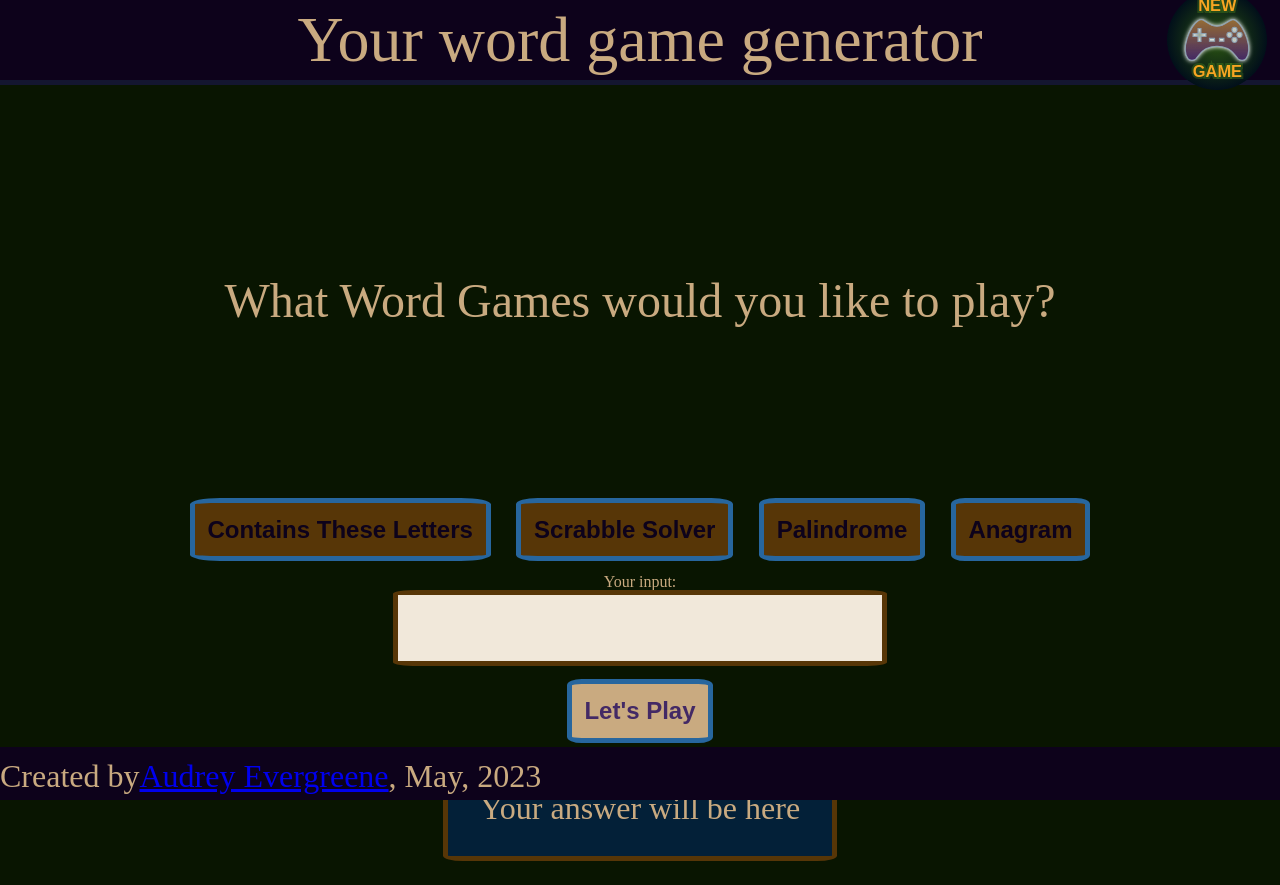
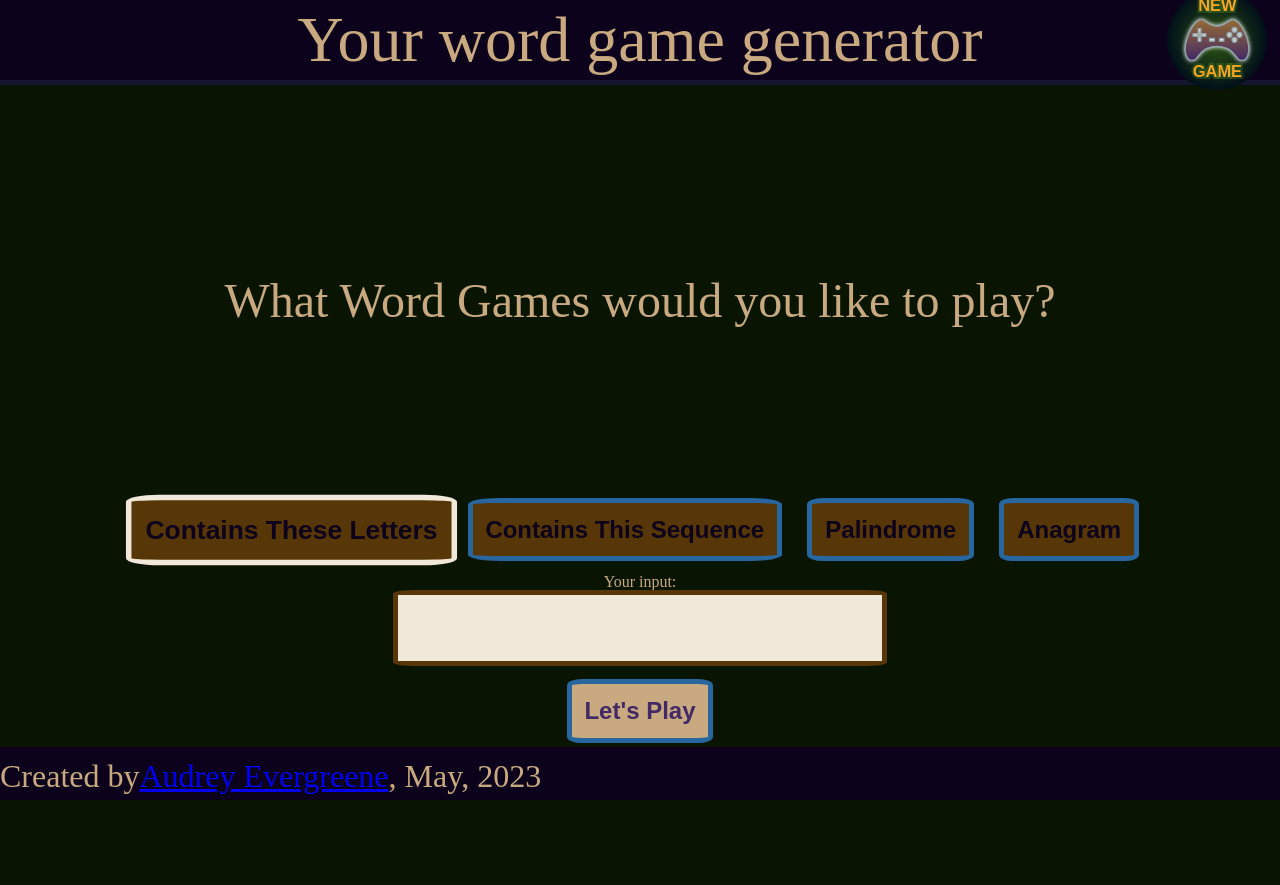
Before and after one commit to LadyAudrey/HowtoWordGames, a React app: page / in a window 1280 px wide. Both pictures are taken after a click on the button "Contains These Letters". Built offline with nearby package versions, Linux system fonts and the light colour scheme; the HTML template or start-up script is replaced by a standard one.

Commit message:
updating javascript and html logics

```diff
--- a/src/components/ButtonContainer.css
+++ b/src/components/ButtonContainer.css
@@ -6,3 +6,8 @@
     align-items: center;
     padding-top: 10rem;
   }
+
+.active-button {
+  transform: scale(1.1);
+  border-color: var(--lightest-tan);
+}
--- a/src/components/ButtonContainer.jsx
+++ b/src/components/ButtonContainer.jsx
@@ -1,38 +1,58 @@
 import React from "react";
 import "./ButtonContainer.css";
+import { containsLetters } from "../utils/ContainsLetters";
 
 export default function ButtonContainer(props) {
+  const { setButtonSelection, buttonSelection, setSelectionMade } = props;
   return (
     <div id="game-buttons">
       <button
         onClick={() => {
-          props.setButtonSelection("containsLetters");
+          setButtonSelection("containsLetters");
+          setSelectionMade(true);
         }}
-        className="WGbutton"
+        className={
+          buttonSelection === "containsLetters"
+            ? "WGbutton active-button"
+            : "WGbutton"
+        }
       >
         Contains These Letters
       </button>
       <button
         onClick={() => {
-          props.setButtonSelection("containsString");
+          setButtonSelection("containsString");
+          setSelectionMade(true);
         }}
-        className="WGbutton"
+        className={
+          buttonSelection === "containsString"
+            ? "WGbutton active-button"
+            : "WGbutton"
+        }
       >
-        Scrabble Solver
+        Contains This Sequence
       </button>
       <button
         onClick={() => {
-          props.setButtonSelection("palindrome");
+          setButtonSelection("palindrome");
+          setSelectionMade(true);
         }}
-        className="WGbutton"
+        className={
+          buttonSelection === "palindrome"
+            ? "WGbutton active-button"
+            : "WGbutton"
+        }
       >
         Palindrome
       </button>
       <button
         onClick={() => {
-          props.setButtonSelection("anagram");
+          setButtonSelection("anagram");
+          setSelectionMade(true);
         }}
-        className="WGbutton"
+        className={
+          buttonSelection === "anagram" ? "WGbutton active-button" : "WGbutton"
+        }
       >
         Anagram
       </button>
--- a/src/components/Header.jsx
+++ b/src/components/Header.jsx
@@ -5,7 +5,15 @@ export default function Header() {
   return (
     <div className="header-container">
       <h1 id="opening-tag"> Your word game generator</h1>
-      <img id="header-restart" className="new-game" src="/gamepad.svg" />
+      <img
+        onClick={() => {
+          setButtonSelection(null);
+          setSelectionMade(false);
+        }}
+        id="header-restart"
+        className="new-game"
+        src="/gamepad.svg"
+      />
     </div>
   );
 }
--- a/src/components/Main.jsx
+++ b/src/components/Main.jsx
@@ -1,37 +1,31 @@
 import { useState } from "react";
 import "./Main.css";
-import { containsLetters } from "../utils/ContainsLetters";
-import { containsString } from "../utils/ContainsString";
-import { palindrome } from "../utils/Palindrome";
-import { anagram } from "../utils/Anagram";
 import ButtonContainer from "./ButtonContainer";
 import WordInput from "./WordInput";
 import Output from "./Output";
 
 export default function Main() {
-  const wordList = [
-    "AARDWOLVES",
-    "ABEL",
-    "AARGH",
-    "ACT",
-    "BALE",
-    "BOOK",
-    "BOOKKEEPER",
-    "BRR",
-    "KAYAK",
-    "NOON",
-    "ROTATOR",
-  ];
   const [buttonSelection, setButtonSelection] = useState("");
-  const [output, setOutput] = useState("Your answer will be here");
+  const [output, setOutput] = useState(["Your answer will be here"]);
+  const [selectionMade, setSelectionMade] = useState(false);
+  const [inputGiven, setInputGiven] = useState(false);
+
   return (
-    <>
-      <main className="main-body">
-        <h2>What Word Games would you like to play?</h2>
-        <ButtonContainer setButtonSelection={setButtonSelection} />
-        <WordInput setOutput={setOutput} buttonSelection={buttonSelection} />
-        <Output output={output} />
-      </main>
-    </>
+    <main className="main-body">
+      <h2>What Word Games would you like to play?</h2>
+      <ButtonContainer
+        setButtonSelection={setButtonSelection}
+        buttonSelection={buttonSelection}
+        setSelectionMade={setSelectionMade}
+      />
+      {selectionMade && (
+        <WordInput
+          setOutput={setOutput}
+          buttonSelection={buttonSelection}
+          setInputGiven={setInputGiven}
+        />
+      )}
+      {selectionMade && inputGiven && <Output output={output} />}
+    </main>
   );
 }
--- a/src/components/Output.css
+++ b/src/components/Output.css
@@ -4,4 +4,7 @@
     padding: 2rem;
     border: var(--dark-tan) 5px solid;
     border-radius: 5%;
+    /* let's add grid for formatting */
+    display: grid;
+    grid-template-columns: repeat(4, 1fr);
 }
--- a/src/components/Output.jsx
+++ b/src/components/Output.jsx
@@ -1,9 +1,13 @@
 import "./Output.css";
 
 export default function Output(props) {
+  const { output } = props;
+  console.log("output ", output[0]);
   return (
     <div id="print">
-      {props.output}
+      {output.map((value, index) => {
+        return <div key={`output-key-${index}`}>{value}</div>;
+      })}
     </div>
   );
 }
--- a/src/components/WordInput.jsx
+++ b/src/components/WordInput.jsx
@@ -1,5 +1,5 @@
 import "./WordInput.css";
-import { useState } from "react";
+import { useState, useEffect } from "react";
 
 import { containsLetters } from "../utils/ContainsLetters";
 import { containsString } from "../utils/ContainsString";
@@ -7,12 +7,46 @@ import { palindrome } from "../utils/Palindrome";
 import { anagram } from "../utils/Anagram";
 
 export default function WordInput(props) {
-  let inputValue = "";
+  const { setOutput, buttonSelection } = props;
+  const [inputValue, setInputValue] = useState("");
+  const [text, setText] = useState([""]);
+  useEffect(() => {
+    if (text.length === 1) {
+      fetch("/sowpods.txt")
+        .then((r) => r.text())
+        .then((text) => {
+          setText(text.split("\n"));
+        });
+    }
+  }, []);
   function handleChange(e) {
-    inputValue = e.target.value;
+    setInputValue(e.target.value);
   }
   function handleSubmit(e) {
+    // prevents refreshing the page
     e.preventDefault();
+    props.setInputGiven(true);
+    switch (buttonSelection) {
+      case "containsLetters":
+        const lettersResult = containsLetters(text, inputValue);
+        setOutput(lettersResult);
+        break;
+      case "containsString":
+        const stringResult = containsString(text, inputValue);
+        setOutput(stringResult);
+        break;
+      case "palindrome":
+        const palindromeResult = palindrome(inputValue);
+
+        setOutput(["Your ", "answer ", "is ", palindromeResult]);
+        break;
+      case "anagram":
+        const anagramResult = anagram(text, inputValue);
+        setOutput(anagramResult);
+        break;
+      default:
+        setOutput("This is a default string");
+    }
   }
   return (
     <>
@@ -24,7 +58,7 @@ export default function WordInput(props) {
           value={inputValue}
           onChange={handleChange}
         />
-        <button class="WGbutton" id="lets-play" onClick={handleSubmit}>
+        <button className="WGbutton" id="lets-play" onClick={handleSubmit}>
           Let's Play
         </button>
       </div>
--- a/src/utils/ContainsLetters.js
+++ b/src/utils/ContainsLetters.js
@@ -16,9 +16,9 @@ export function containsLetters(list, letters) {
   // creating a solutionSet
   const solutionSet = new Set();
   // create an array from argument string
-  const desiredLetters = letters.split("");
+  const desiredLetters = letters.toUpperCase().split("");
   // looping through array
-  wordList.forEach((word) => {
+  list.forEach((word) => {
     // boolean logic variable
     let isDesired = true;
     // loop through word, with ability to break
@@ -34,9 +34,8 @@ export function containsLetters(list, letters) {
       solutionSet.add(word);
     }
   });
-  console.log(solutionSet);
-  return solutionSet;
+  return Array.from(solutionSet);
 }
 
 // case example of calling above function
-// console.log(containsLetters(wordList, "ABEL"));
+console.log(containsLetters(wordList, "ABEL"));
--- a/src/utils/Palindrome.js
+++ b/src/utils/Palindrome.js
@@ -12,18 +12,13 @@ const wordList = [
   "ROTATOR",
 ];
 
-export function palindrome(wordList) {
+export function palindrome(string) {
   // create solutionsSet to return values
-  const solutionSet = new Set();
-  console.log(wordList);
-  for (let i = 0; i < wordList.length; i++) {
-    let reverseWord = wordList[i].split("").reverse().join("");
-    if (wordList[i] == reverseWord) {
-      solutionSet.add(wordList[i]);
-    }
+  let reverseString = string.split("").reverse().join("");
+  if (string === reverseString) {
+    return "true";
   }
-  console.log(solutionSet);
-  return solutionSet;
+  return "false";
 }
 
 // console.log(palindrome(wordList));
```
Also changed, not shown: public/minisowpods.txt (added), public/sowpods.txt (renamed from src/utils/sowpods.txt).
